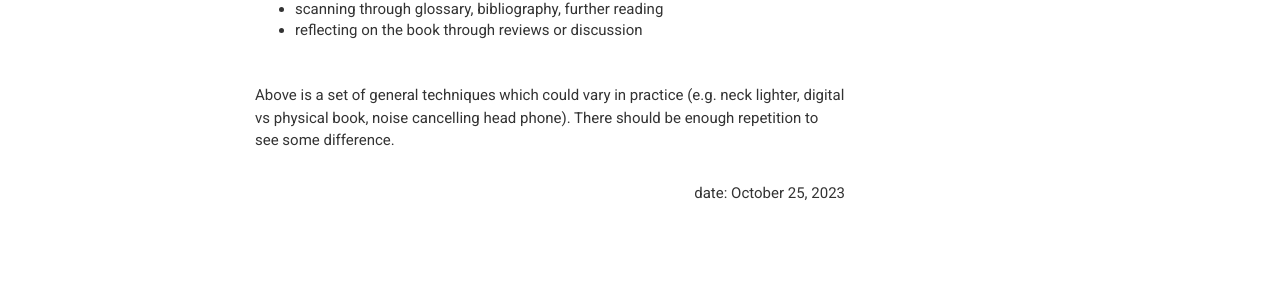
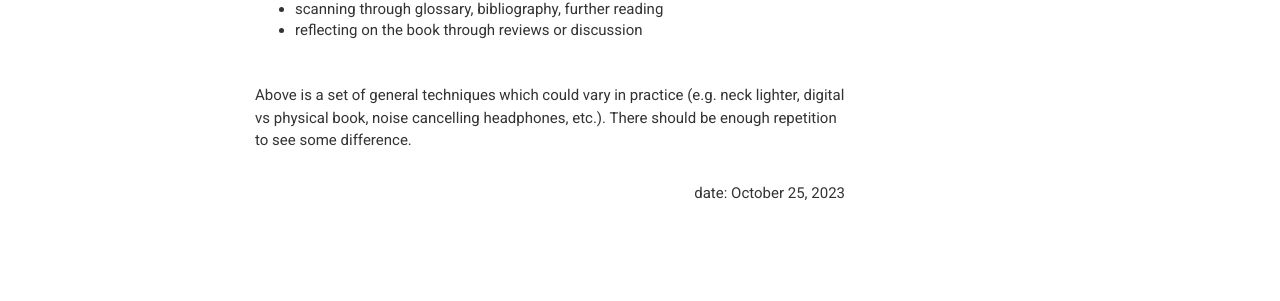
Before and after one commit to ianomad/ianomad.github.io, a Jekyll site: the page built from _posts/2023-10-25-How-I-Read.md, in a window 1280 px wide and 900 px high, scrolled down 1968 px. Shown: the part 435-736 px from the top of the window. Built offline with Jekyll 4.4.1, drawn with Linux system fonts in a browser that asks for light colours; nearby versions of some CDN libraries.

Commit message:
Update 2023-10-25-How-I-Read.md

```diff
--- a/_posts/2023-10-25-How-I-Read.md
+++ b/_posts/2023-10-25-How-I-Read.md
@@ -134,4 +134,4 @@ it takes time to be good at them.
 <br />
 
 Above is a set of general techniques which could vary in practice (e.g. neck lighter, digital vs
-physical book, noise cancelling head phone). There should be enough repetition to see some difference.
+physical book, noise cancelling headphones, etc.). There should be enough repetition to see some difference.
```
